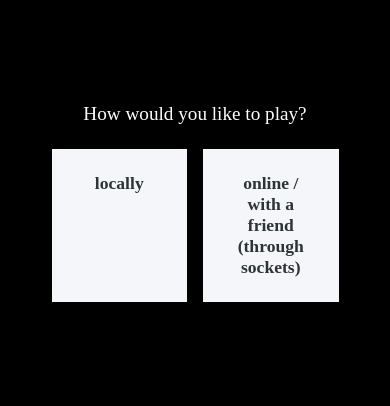
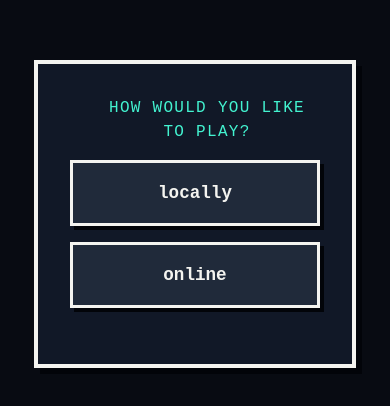
Before and after one commit to Krak9n/js-pong, a plain HTML site: page index.html in a window 390 px wide. Shown: the part 208-614 px from the top of the page. Drawn offline with Linux system fonts and the light colour scheme.

Commit message:
Css improvements. Peer next

```diff
--- a/index.js
+++ b/index.js
@@ -2,11 +2,11 @@ const keys = {};
 // could be just array
 const game_mode = [{
 	a: "locally",
-	b: "online / with a friend (through sockets)"
+	b: "online"
 }];
 let board, context, finish = false, paused = false;
 let board_w = 500, board_h = 500;
-let player_w = Math.random()*(board_w/4-10)+10, player_h = Math.random()*(board_w/4-10)+10;
+let player_w = 10, player_h = 50;
 var audio = new Audio('beep.mp3');
 
 let p1 = {
@@ -127,11 +127,17 @@ function out_of_bounds(y) {
 	return (y < 0 || y + player_h > board_h);
 }
 
-function draw_round_rect(ctx, player, round_corner, color) {
+function draw_round_rect(ctx, player, round_corner, color ) {
 	ctx.fillStyle = color;
-	ctx.beginPath();
-	ctx.roundRect(player.x, player.y, player.width, player.height, round_corner);
-	ctx.fill();
+	ctx.fillRect(player.x, player.y, player.width, player.height);
+
+	ctx.fillStyle = "#087f75";
+	ctx.fillRect(player.x, player.y, 2, player.height);
+	ctx.fillRect(player.x + player.width - 2, player.y, 2, player.height);
+
+	ctx.fillStyle = "#c8fff5";
+	ctx.fillRect(player.x + 3, player.y + 5, Math.max(1, player.width - 6), 5);
+	ctx.fillRect(player.x + 3, player.y + player.height - 10, Math.max(1, player.width - 6), 5);
 }
 
 function ball_position(ball, ctx, color) {
@@ -167,7 +173,7 @@ function frame_update() {
 	score_conditions(ball, p1, p2);
 
 	// redraw scores and center line
-	context.font = "45px Terminus";
+	context.font = "45px Courier New";
 	context.fillStyle = "grey";
 	context.fillText(p1.score, board_w / 5, board.height / 4);
 	context.fillText(p2.score, board_w * 4/5 - 45, board.height / 4);
--- a/style.css
+++ b/style.css
@@ -1,6 +1,34 @@
+:root {
+  --bg: #080b12;
+  --panel: #111827;
+  --white: #f4f4f0;
+  --muted: #9ba7b4;
+  --cyan: #43f3d0;
+  --pink: #ff4f8b;
+  --pixel-shadow: 6px 6px 0 #020409;
+}
+
+@media (max-width: 520px) {
+  .container {
+    padding: 1.25rem;
+  }
+
+  .option-group {
+    flex-direction: column;
+  }
+}
+
 body {
-	margin: 0;
-	background-color: black;
+  margin: 0;
+  min-height: 100vh;
+  background: var(--bg);
+  color: var(--white);
+  font-family: "Courier New", monospace;
+  image-rendering: pixelated;
+}
+
+* {
+  box-sizing: border-box;
 }
 
 .screen {
@@ -8,12 +36,17 @@ body {
 	min-height: 100vh;
 	justify-content: center;
 	align-items: center;
+	padding: 1rem;
 }
 
 #board {
-	background-color: black;
-	border-top: 1px solid white;
-	border-bottom: 1px solid white;
+	display: block;
+	margin: auto;
+	padding: 0;
+	background: #05070b;
+	border-top: 4px solid white;
+	border-bottom: 4px solid white;
+	image-rendering: pixelated;
 }
 
 canvas {
@@ -23,24 +56,28 @@ canvas {
 }
 
 .center {
-  min-height: 100vh;
-  display: flex;
-  justify-content: center;
-  align-items: center;
+	min-height: 100vh;
+	display: flex;
+	justify-content: center;
+	align-items: center;
+	padding: 1rem;
 }
 .container {
-	box-sizing: border-box;
-	max-width: 800px;
-	width: 90%;
-	background-color: #000000;
+	width: min(90%, 800px);
 	padding: 2rem;
-	box-shadow: 0 10px 30px rgba(0, 0, 0, 0.2);
+	background: var(--panel);
+	border: 4px solid var(--white);
+	box-shadow: var(--pixel-shadow);
 }
 .question {
 	text-align: center;
-	font-size: 1.2rem;
+	font-size: clamp(1rem, 3vw, 1.4rem);
 	margin-bottom: 1.5rem;
-	color: white;
+	text-transform: uppercase;
+	letter-spacing: 0.08rem;
+	line-height: 1.5;
+	color: var(--cyan);
+	margin: 0 0 1rem 1.5rem;
 }
 .option-group {
 	display: flex;
@@ -49,23 +86,27 @@ canvas {
 }
 .either-option {
 	flex: 1;
-	padding: 1.5rem;
-	border: none;
-	background: #f5f6fa;
+	padding: 1.25rem 1rem;
+	border: 3px solid var(--white);
+	border-radius: 0;
+	background: #202a3a;
+	color: var(--white);
 	cursor: pointer;
-	transition: all 0.3s ease;
+	transition: none;
+	font: inherit;
 	font-size: 1.1rem;
-	font-weight: 600;
-	color: #2d3436;
+	font-weight: bold;
 	text-align: center;
-	box-shadow: 0 4px 6px rgba(0, 0, 0, 0.1);
+	box-shadow: 4px 4px 0 #020409;
 }
 .either-option:hover {
-	transform: translateY(-2px);
-	box-shadow: 0 6px 12px rgba(0, 0, 0, 0.15);
+	background: #29384c;
+	color: var(--cyan);
+	border-color: var(--cyan);
 }
 .either-option.selected {
-	background: white;
-	color: black;
-	transform: scale(1.05);
+	background: var(--cyan);
+	color: #06100f;
+	transform: translate(3px, 3px);
+	box-shadow: 1px 1px 0 #020409;
 }
```
